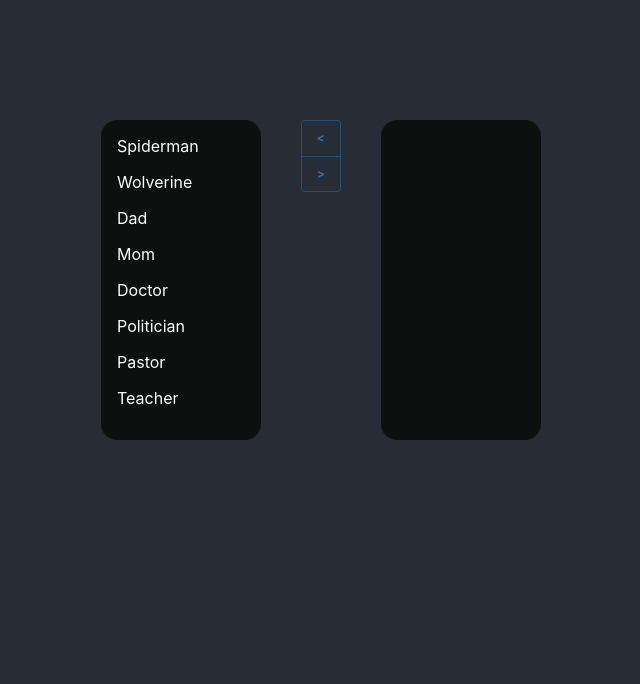
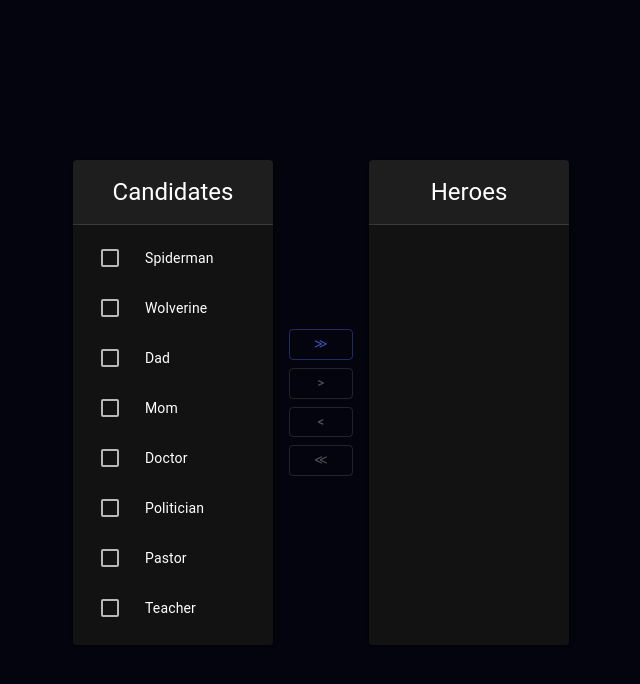
Before and after one commit to Okarashii/m293-heropicker, a React (Create React App) app: page / in a window 1280 px wide. Shown: the top 684 px of the page, without its empty margins (319-959 px from the left). Built offline with nearby package versions, Linux system fonts and the light colour scheme.

Commit message:
- implemented Transferlist from MUI - Applied theme and Styling

```diff
--- a/src/App.css
+++ /dev/null
@@ -1,6 +0,0 @@
-/* .App {
-    text-align: center;
-    padding-top: 6rem;
-    display: flex;
-    gap: 1rem;
-} */
--- a/src/App.js
+++ b/src/App.js
@@ -1,10 +1,6 @@
-import './App.css';
-import SimpleList from './components/SimpleList/SimpleList';
-// import Grid from '@mui/material/Unstable_Grid2';
-import { ButtonGroup, Button, Box, Grid, Stack } from '@mui/material';
-import { useState, useEffect } from 'react';
+import TransferList from './components/TransferList/TransferList';
 
-function App() {
+export default function App() {
 	const people = [
 		"Spiderman",
 		"Wolverine",
@@ -15,55 +11,7 @@
 		"Pastor",
 		"Teacher",
 	];
-
-    const [candidates, setCandidates] = useState(people);
-    const [heroes, setHeroes] = useState([""]);
-    const [selectedPeople, setSelectedPeople] = useState("")
-    useEffect(() => {
-        setHeroes([]);
-    }, [])
-
-    const itemClickHandler = (item) => {
-        if (selectedPeople.includes(item)) {
-            setSelectedPeople(selectedPeople.filter((i) => i !== item));
+	return(
+		<TransferList list={people}/>
+	)
 }
-        else {
-            setSelectedPeople([item, ...selectedPeople]);
-        }
-    }
-
-    const moveClickHandler = (dir) => {
-        if (dir === "left") {
-            setCandidates([...candidates, ...selectedPeople.filter((p) => !candidates.includes(p))]);
-            setHeroes(heroes.filter((h) => !selectedPeople.includes(h)));
-        }
-        else {
-            setHeroes([...heroes, ...selectedPeople.filter(p => !heroes.includes(p))]);
-            setCandidates(candidates.filter(c => !selectedPeople.includes(c)));
-        }
-
-        setSelectedPeople([]);
-    }
-
-    return (
-        <Box p={15}>
-            <Grid container spacing={5}>
-                <Grid item md={5}>
-                    <SimpleList itemClickHandler={itemClickHandler} list={candidates} selectedItems={selectedPeople}/>
-                </Grid>
-                <Grid item md={2}>
-                    <ButtonGroup orientation='vertical'>
-                        <Button onClick={() => moveClickHandler("left")}>{"<"}</Button>
-                        <Button onClick={() => moveClickHandler("right")}>{">"}</Button>
-                    </ButtonGroup>
-                </Grid>
-
-                <Grid item md={5}>
-                    <SimpleList itemClickHandler={itemClickHandler} list={heroes} selectedItems={selectedPeople}/>
-                </Grid>
-            </Grid>
-        </Box>
-    );
-}
-
-export default App;
--- a/src/components/SimpleList/SimpleList.jsx
+++ b/src/components/SimpleList/SimpleList.jsx
@@ -3,10 +3,20 @@
 import List from '@mui/material/List';
 import ListItemButton from '@mui/material/ListItemButton';
 
+function SelectableListItem({selected, children}) {
+	return (
+		<ListItemButton>
+			<input type="checkbox" checked={selected}/>
+			{children}
+		</ListItemButton>
+	)
+}
+
 export default function SimpleList({list, itemClickHandler, selectedItems}) {
     return (
         <List sx={{bgcolor: "#0e0f0f", borderRadius: "1rem", width: "10rem", height: "100%"}}>
-            {list.map(i => <ListItemButton onClick={() => itemClickHandler(i)} selected={selectedItems.includes(i)} key={i}>{i}</ListItemButton>)}
+            {list.map(i => <SelectableListItem key={i} onClick={() => itemClickHandler(i)} selected={selectedItems.includes(i)}>{i}</SelectableListItem>)}
+            {/* {list.map(i => <ListItemButton onClick={() => itemClickHandler(i)} selected={selectedItems.includes(i)} key={i}>{i}</ListItemButton>)} */}
         </List>
     );
 }
--- /dev/null
+++ b/src/components/TransferList/TransferList.jsx
@@ -0,0 +1,147 @@
+import * as React from "react";
+import Grid from "@mui/material/Grid";
+import List from "@mui/material/List";
+import ListItemButton from "@mui/material/ListItemButton";
+import ListItemIcon from "@mui/material/ListItemIcon";
+import ListItemText from "@mui/material/ListItemText";
+import Checkbox from "@mui/material/Checkbox";
+import Button from "@mui/material/Button";
+import Paper from "@mui/material/Paper";
+import Typography from '@mui/material/Typography';
+import { Card, CardHeader, Divider } from "@mui/material";
+
+function not(a, b) {
+	return a.filter((value) => b.indexOf(value) === -1);
+}
+
+function intersection(a, b) {
+	return a.filter((value) => b.indexOf(value) !== -1);
+}
+
+export default function TransferList({ list }) {
+	const [checked, setChecked] = React.useState([]);
+	const [left, setLeft] = React.useState(list);
+	const [right, setRight] = React.useState([]);
+
+	const leftChecked = intersection(checked, left);
+	const rightChecked = intersection(checked, right);
+
+	const handleToggle = (value) => () => {
+		const currentIndex = checked.indexOf(value);
+		const newChecked = [...checked];
+
+		if (currentIndex === -1) {
+			newChecked.push(value);
+		} else {
+			newChecked.splice(currentIndex, 1);
+		}
+
+		setChecked(newChecked);
+	};
+
+	const handleAllRight = () => {
+		setRight(right.concat(left));
+		setLeft([]);
+	};
+
+	const handleCheckedRight = () => {
+		setRight(right.concat(leftChecked));
+		setLeft(not(left, leftChecked));
+		setChecked(not(checked, leftChecked));
+	};
+
+	const handleCheckedLeft = () => {
+		setLeft(left.concat(rightChecked));
+		setRight(not(right, rightChecked));
+		setChecked(not(checked, rightChecked));
+	};
+
+	const handleAllLeft = () => {
+		setLeft(left.concat(right));
+		setRight([]);
+	};
+
+	const customList = (items, header) => (
+		<Card>
+			<CardHeader sx={{ px: 2, py: 1}} title={header} titleTypographyProps={{align: "center", paddingY: "0.5rem"}}/>
+			<Divider/>
+			<List dense component="div" role="list" sx={{ width: 200, height: 420, overflow: "auto", bgcolor: "background.paper"}}>
+				{items.map((value) => {
+					const labelId = `transfer-list-item-${value}-label`;
+
+					return (
+						<ListItemButton
+							key={value}
+							role="listitem"
+							onClick={handleToggle(value)}>
+							<ListItemIcon>
+								<Checkbox
+									checked={checked.indexOf(value) !== -1}
+									tabIndex={-1}
+									disableRipple
+									inputProps={{
+										"aria-labelledby": labelId,
+									}}
+								/>
+							</ListItemIcon>
+							<ListItemText id={labelId} primary={value} />
+						</ListItemButton>
+					);
+				})}
+			</List>
+		</Card>
+	);
+
+	return (
+		<Grid container spacing={2} justifyContent="center" alignItems="center">
+			<Grid item>
+				{customList(left, "Candidates")}
+			</Grid>
+
+			<Grid item>
+				<Grid container direction="column" alignItems="center">
+					<Button
+						sx={{ my: 0.5 }}
+						variant="outlined"
+						size="small"
+						onClick={handleAllRight}
+						disabled={left.length === 0}
+						aria-label="move all right">
+						≫
+					</Button>
+					<Button
+						sx={{ my: 0.5 }}
+						variant="outlined"
+						size="small"
+						onClick={handleCheckedRight}
+						disabled={leftChecked.length === 0}
+						aria-label="move selected right">
+						&gt;
+					</Button>
+					<Button
+						sx={{ my: 0.5 }}
+						variant="outlined"
+						size="small"
+						onClick={handleCheckedLeft}
+						disabled={rightChecked.length === 0}
+						aria-label="move selected left">
+						&lt;
+					</Button>
+					<Button
+						sx={{ my: 0.5 }}
+						variant="outlined"
+						size="small"
+						onClick={handleAllLeft}
+						disabled={right.length === 0}
+						aria-label="move all left">
+						≪
+					</Button>
+				</Grid>
+			</Grid>
+
+			<Grid item>
+				{customList(right, "Heroes")}
+			</Grid>
+		</Grid>
+	);
+}
--- a/src/index.css
+++ b/src/index.css
@@ -5,12 +5,11 @@
         sans-serif;
     -webkit-font-smoothing: antialiased;
     -moz-osx-font-smoothing: grayscale;
-    background-color: #282c34;
-    color: white;
 
     display: flex;
     flex-direction: column;
     align-items: center;
+	padding-top: 10rem;
 }
 
 code {
--- a/src/index.js
+++ b/src/index.js
@@ -3,12 +3,32 @@
 import './index.css';
 import App from './App';
 import reportWebVitals from './reportWebVitals';
+import { ThemeProvider, createTheme } from '@mui/material';
+import CssBaseline from '@mui/material/CssBaseline';
+
+const theme = createTheme({
+	palette: {
+		mode: 'dark',
+		primary: {
+			main: '#3f51b5',
+		},
+		secondary: {
+			main: '#f50057',
+		},
+		background: {
+			default: '#04040e',
+		},
+	},
+})
 
 const root = ReactDOM.createRoot(document.getElementById('root'));
 root.render(
-  <React.StrictMode>
-    <App />
-  </React.StrictMode>
+	<React.StrictMode>
+		<ThemeProvider theme={theme}>
+			<CssBaseline />
+			<App />
+		</ThemeProvider>
+	</React.StrictMode>
 );
 
 // If you want to start measuring performance in your app, pass a function
```
Lines whose indentation alone changed are shown as unchanged.
